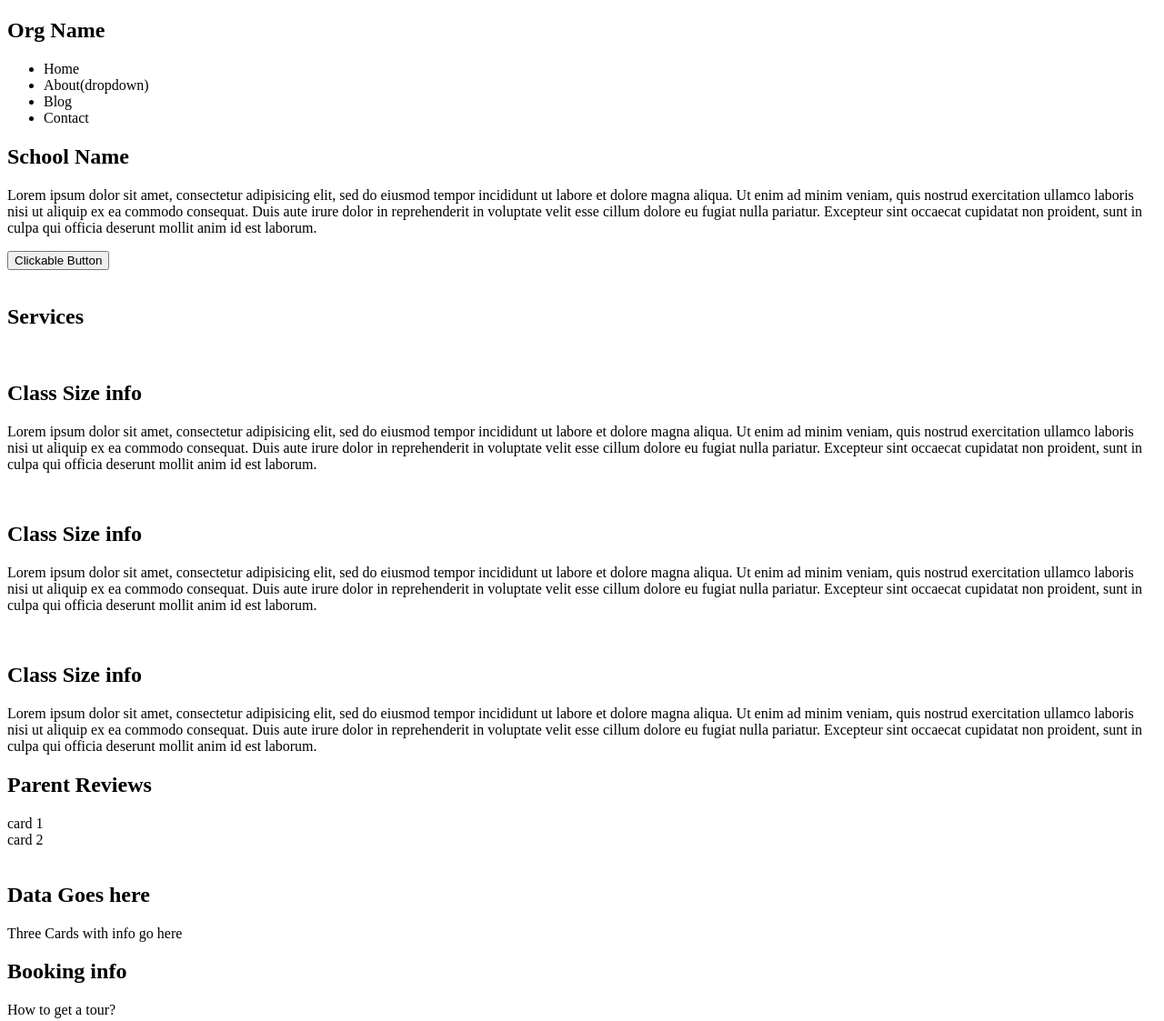
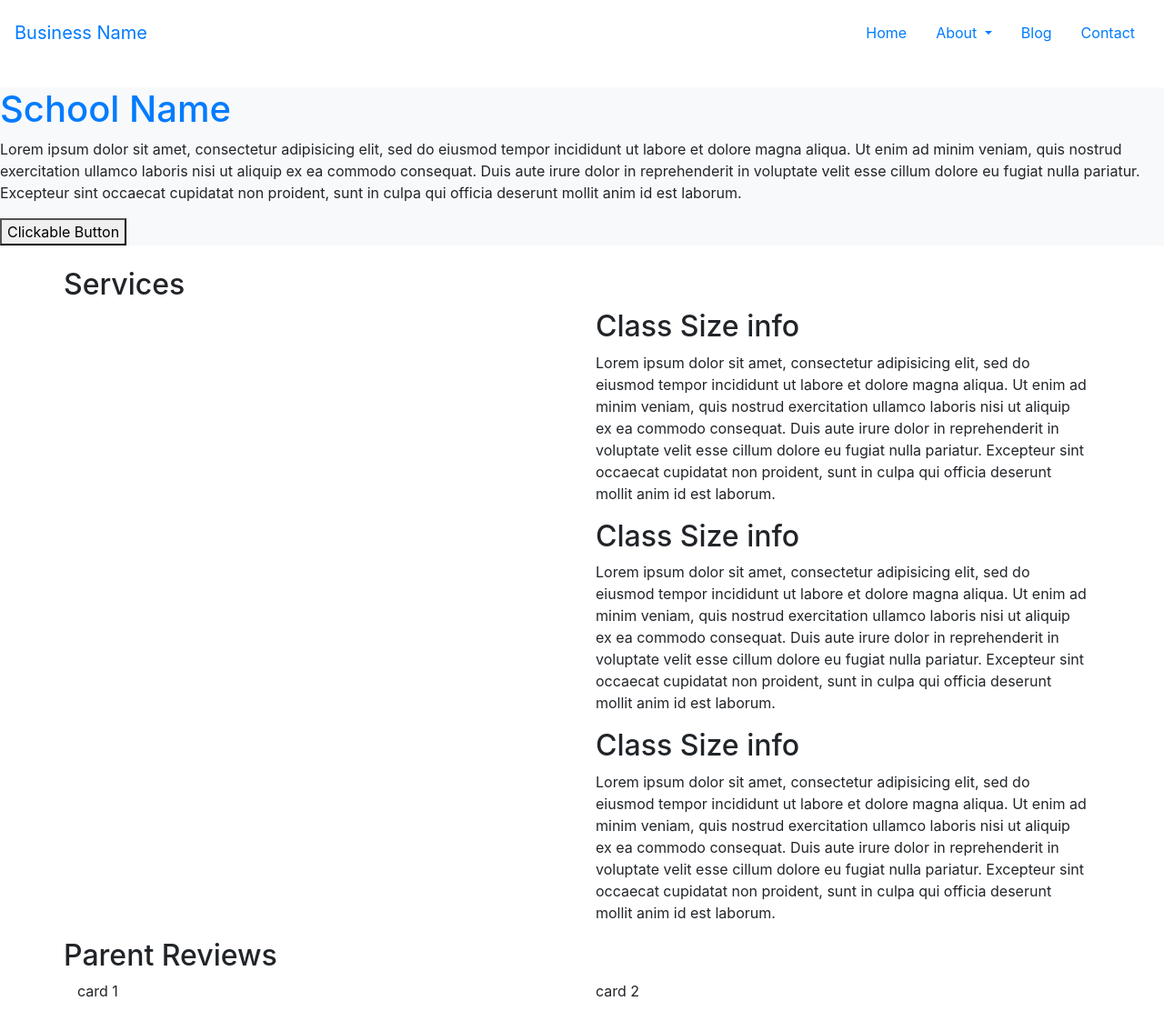
Before and after one commit to AbondDev/StaticWebPage1, a plain HTML site: page StaticWebPage2/index.html in a window 1280 px wide. Shown: the top 1123 px of the page at 91% size. Drawn offline with nearby package versions, Linux system fonts and the light colour scheme.

Commit message:
Updated the banner

```diff
--- a/StaticWebPage2/index.html
+++ b/StaticWebPage2/index.html
@@ -1,32 +1,49 @@
 <!DOCTYPE html>
 <html lang="en" dir="ltr">
+
 <head>
   <meta charset="utf-8">
   <meta name="viewport" content="width=device-width, initial-scale=1">
+  <link rel="stylesheet" href="https://cdn.jsdelivr.net/npm/bootstrap@4.5.3/dist/css/bootstrap.min.css" integrity="sha384-TX8t27EcRE3e/ihU7zmQxVncDAy5uIKz4rEkgIXeMed4M0jlfIDPvg6uqKI2xXr2" crossorigin="anonymous">
   <title>Static Webpage 2</title>
 </head>
+
 <body>
   <header>
-      <nav>
-        <div class="">
-          <h2>Org Name</h2>
+    <nav class="navbar fixed-top navbar-expand-sm navbar-white bg-white py-3">
+      <a class="navbar-brand text-primary" href="#">Business Name</a>
+      <button class="navbar-toggler btn-outline-primary" type="button" data-toggle="collapse" data-target="#navbarNavDropdown" aria-controls="navbarNavDropdown" aria-expanded="false" aria-label="Toggle navigation">
+        Menu+
+      </button>
+      <div class="collapse navbar-collapse justify-content-end align-items-center" id="navbarNavDropdown">
+        <a class="nav-link" href="#">Home <span class="sr-only">(current)</span></a>
+        <div class="nav-item dropdown">
+          <a class="nav-link dropdown-toggle" href="#" id="navbarDropdownMenuLink" role="button" data-toggle="dropdown" aria-haspopup="true" aria-expanded="false">
+            About
+          </a>
+          <div class="dropdown-menu" aria-labelledby="navbarDropdownMenuLink">
+            <a class="dropdown-item" href="#">Staff</a>
+            <div class="dropdown-divider"></div>
+            <a class="dropdown-item" href="#">What We Offer</a>
+            <div class="dropdown-divider"></div>
+            <a class="dropdown-item" href="#">Something else here</a>
           </div>
-        <ul>
-          <li>Home</li>
-          <li>About(dropdown)</li>
-          <li>Blog</li>
-          <li>Contact</li>
-        </ul>
+        </div>
+        <a class="nav-link" href="#">Blog</a>
+        <a class="nav-link" href="#">Contact</a>
+      </div>
     </nav>
   </header>
   <main>
     <!-- School info -->
-      <section class="container">
-        <div class="row">
-          <h1>School Name</h1>
+    <!-- todo: make this a jumbotron -->
+    <section class="container-fluid mt-5 pt-5">
+      <div class="row bg-light">
+        <h1 class="h1 text-primary">School Name</h1>
       </div>
-        <div class="row">
-          <p>Lorem ipsum dolor sit amet, consectetur adipisicing elit, sed do eiusmod tempor incididunt ut labore et dolore magna aliqua. Ut enim ad minim veniam, quis nostrud exercitation ullamco laboris nisi ut aliquip ex ea commodo consequat. Duis aute irure dolor in reprehenderit in voluptate velit esse cillum dolore eu fugiat nulla pariatur. Excepteur sint occaecat cupidatat non proident, sunt in culpa qui officia deserunt mollit anim id est laborum.</p>
+      <div class="row bg-light">
+        <p>Lorem ipsum dolor sit amet, consectetur adipisicing elit, sed do eiusmod tempor incididunt ut labore et dolore magna aliqua. Ut enim ad minim veniam, quis nostrud exercitation ullamco laboris nisi ut aliquip ex ea commodo consequat. Duis
+          aute irure dolor in reprehenderit in voluptate velit esse cillum dolore eu fugiat nulla pariatur. Excepteur sint occaecat cupidatat non proident, sunt in culpa qui officia deserunt mollit anim id est laborum.</p>
         <button>Clickable Button</button>
       </div>
       <!-- Happy students img -->
@@ -50,7 +67,8 @@
               <h2>Class Size info</h2>
             </div>
             <div class="row">
-                <p>Lorem ipsum dolor sit amet, consectetur adipisicing elit, sed do eiusmod tempor incididunt ut labore et dolore magna aliqua. Ut enim ad minim veniam, quis nostrud exercitation ullamco laboris nisi ut aliquip ex ea commodo consequat. Duis aute irure dolor in reprehenderit in voluptate velit esse cillum dolore eu fugiat nulla pariatur. Excepteur sint occaecat cupidatat non proident, sunt in culpa qui officia deserunt mollit anim id est laborum.</p>
+              <p>Lorem ipsum dolor sit amet, consectetur adipisicing elit, sed do eiusmod tempor incididunt ut labore et dolore magna aliqua. Ut enim ad minim veniam, quis nostrud exercitation ullamco laboris nisi ut aliquip ex ea commodo consequat.
+                Duis aute irure dolor in reprehenderit in voluptate velit esse cillum dolore eu fugiat nulla pariatur. Excepteur sint occaecat cupidatat non proident, sunt in culpa qui officia deserunt mollit anim id est laborum.</p>
             </div>
           </div>
         </div>
@@ -68,7 +86,8 @@
               <h2>Class Size info</h2>
             </div>
             <div class="row">
-                <p>Lorem ipsum dolor sit amet, consectetur adipisicing elit, sed do eiusmod tempor incididunt ut labore et dolore magna aliqua. Ut enim ad minim veniam, quis nostrud exercitation ullamco laboris nisi ut aliquip ex ea commodo consequat. Duis aute irure dolor in reprehenderit in voluptate velit esse cillum dolore eu fugiat nulla pariatur. Excepteur sint occaecat cupidatat non proident, sunt in culpa qui officia deserunt mollit anim id est laborum.</p>
+              <p>Lorem ipsum dolor sit amet, consectetur adipisicing elit, sed do eiusmod tempor incididunt ut labore et dolore magna aliqua. Ut enim ad minim veniam, quis nostrud exercitation ullamco laboris nisi ut aliquip ex ea commodo consequat.
+                Duis aute irure dolor in reprehenderit in voluptate velit esse cillum dolore eu fugiat nulla pariatur. Excepteur sint occaecat cupidatat non proident, sunt in culpa qui officia deserunt mollit anim id est laborum.</p>
             </div>
           </div>
         </div>
@@ -86,7 +105,8 @@
               <h2>Class Size info</h2>
             </div>
             <div class="row">
-                <p>Lorem ipsum dolor sit amet, consectetur adipisicing elit, sed do eiusmod tempor incididunt ut labore et dolore magna aliqua. Ut enim ad minim veniam, quis nostrud exercitation ullamco laboris nisi ut aliquip ex ea commodo consequat. Duis aute irure dolor in reprehenderit in voluptate velit esse cillum dolore eu fugiat nulla pariatur. Excepteur sint occaecat cupidatat non proident, sunt in culpa qui officia deserunt mollit anim id est laborum.</p>
+              <p>Lorem ipsum dolor sit amet, consectetur adipisicing elit, sed do eiusmod tempor incididunt ut labore et dolore magna aliqua. Ut enim ad minim veniam, quis nostrud exercitation ullamco laboris nisi ut aliquip ex ea commodo consequat.
+                Duis aute irure dolor in reprehenderit in voluptate velit esse cillum dolore eu fugiat nulla pariatur. Excepteur sint occaecat cupidatat non proident, sunt in culpa qui officia deserunt mollit anim id est laborum.</p>
             </div>
           </div>
         </div>
@@ -134,5 +154,8 @@
       <h2>Hours</h2>
     </section>
   </footer>
+  <script src="https://code.jquery.com/jquery-3.5.1.slim.min.js" integrity="sha384-DfXdz2htPH0lsSSs5nCTpuj/zy4C+OGpamoFVy38MVBnE+IbbVYUew+OrCXaRkfj" crossorigin="anonymous"></script>
+  <script src="https://cdn.jsdelivr.net/npm/bootstrap@4.5.3/dist/js/bootstrap.bundle.min.js" integrity="sha384-ho+j7jyWK8fNQe+A12Hb8AhRq26LrZ/JpcUGGOn+Y7RsweNrtN/tE3MoK7ZeZDyx" crossorigin="anonymous"></script>
 </body>
+
 </html>
```
Lines whose indentation alone changed are shown as unchanged.
